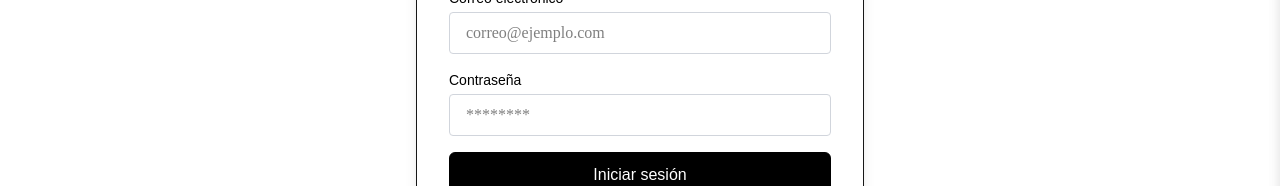
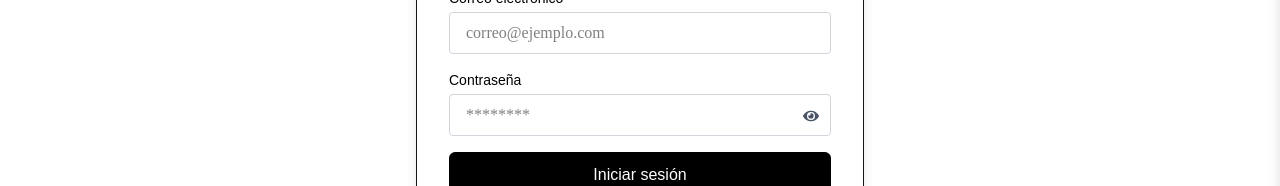
Before and after one commit to Anthonyjav/Frontend-Project, a Next.js app: page /login in a window 1280 px wide. Shown: the part 361-547 px from the top of the page. Built offline with nearby package versions, Linux system fonts and the light colour scheme; no server answers; a web font is replaced by a local one.

Commit message:
CAMBIOS 19/11-visualizacion de contraseña

```diff
--- a/src/app/login/page.tsx
+++ b/src/app/login/page.tsx
@@ -3,10 +3,12 @@
 import { useState } from 'react';
 import { useRouter } from 'next/navigation';
 import Link from 'next/link';
+import { FaEye, FaEyeSlash } from 'react-icons/fa';
 
 export default function LoginPage() {
   const [email, setEmail] = useState('');
   const [password, setPassword] = useState('');
+  const [showPassword, setShowPassword] = useState(false);
   const [mensaje, setMensaje] = useState('');
   const router = useRouter();
 
@@ -69,19 +71,25 @@ export default function LoginPage() {
             />
           </div>
 
-          <div>
+          <div className="relative w-full">
             <label className="block text-sm text-black mb-1" htmlFor="password">
               Contraseña
             </label>
             <input
-              type="password"
+              type={showPassword ? 'text' : 'password'}
               id="password"
-              className="font-[Montserrat] w-full border border-gray-300 rounded px-4 py-2 focus:outline-none focus:ring-2 focus:ring-black text-black"
+              className="font-[Montserrat] w-full border border-gray-300 rounded px-4 py-2 focus:outline-none focus:ring-2 focus:ring-black text-black pr-10" // pr-10 deja espacio para el icono
               placeholder="********"
               value={password}
               onChange={(e) => setPassword(e.target.value)}
               required
             />
+            <span
+              onClick={() => setShowPassword(!showPassword)}
+              className="absolute right-3  top-[70%] transform -translate-y-1/2 text-gray-600 cursor-pointer hover:text-black"
+            >
+              {showPassword ? <FaEyeSlash /> : <FaEye />}
+            </span>
           </div>
 
           <button type="submit" className="w-full btn-animated">
```
